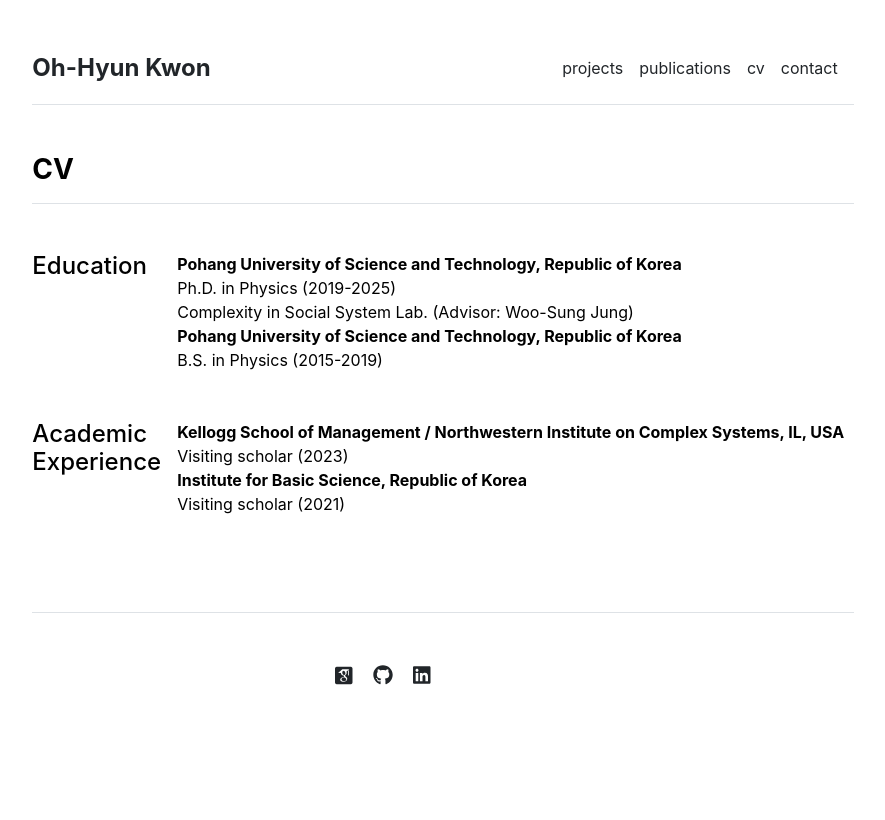
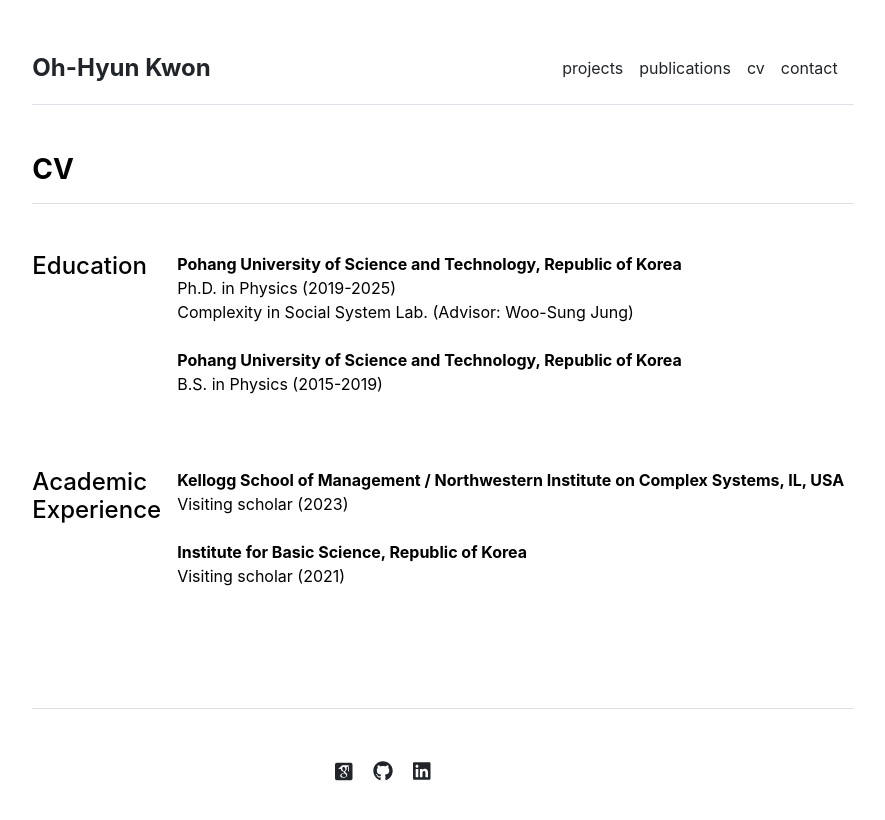
Before and after one commit to pothyd/pothyd.github.io, a Jekyll site: the page built from cv.md, in a window 1280 px wide. Shown: the top 820 px of the page, without its empty margins (197-1082 px from the left). Built offline with Jekyll 4.4.1, drawn with Linux system fonts in a browser that asks for light colours; some web fonts are replaced.

Commit message:
Update cv.html

```diff
--- a/_layouts/cv.html
+++ b/_layouts/cv.html
@@ -14,7 +14,7 @@ layout: default
       <div class="col-md-10">
         {% for section in site.data.cv.education %}
           <div class="fw-bold">{{ section.title }}</div>
-          {{ section.description }}<br>
+          {{ section.description }}<br><br>
         {% endfor %}
       </div>
     </div>
@@ -25,7 +25,7 @@ layout: default
       <div class="col-md-10">
         {% for section in site.data.cv.academic-experience %}
           <div class="fw-bold">{{ section.title }}</div>
-          {{ section.description }}<br>
+          {{ section.description }}<br><br>
         {% endfor %}
       </div>
     </div>
```
